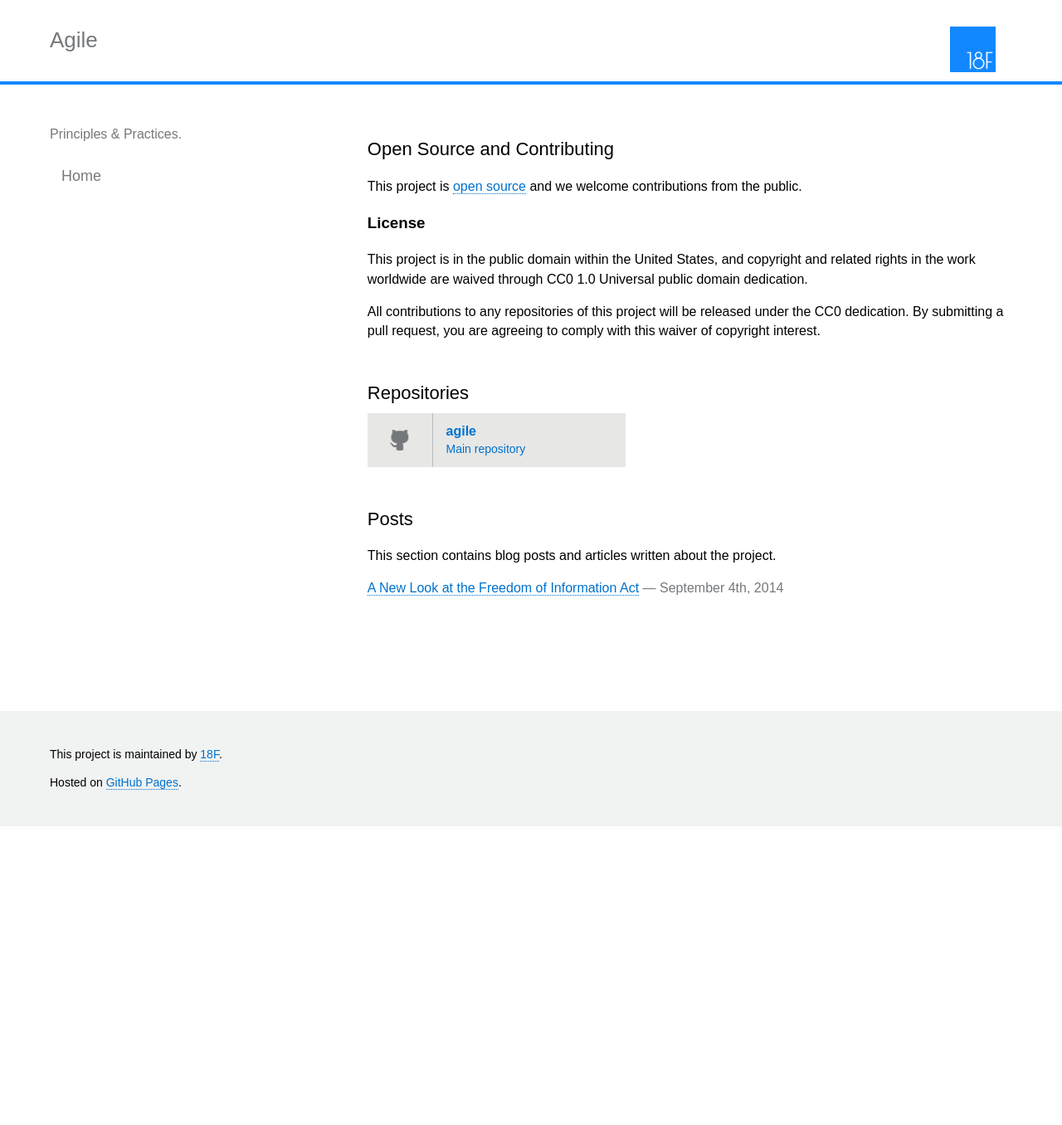
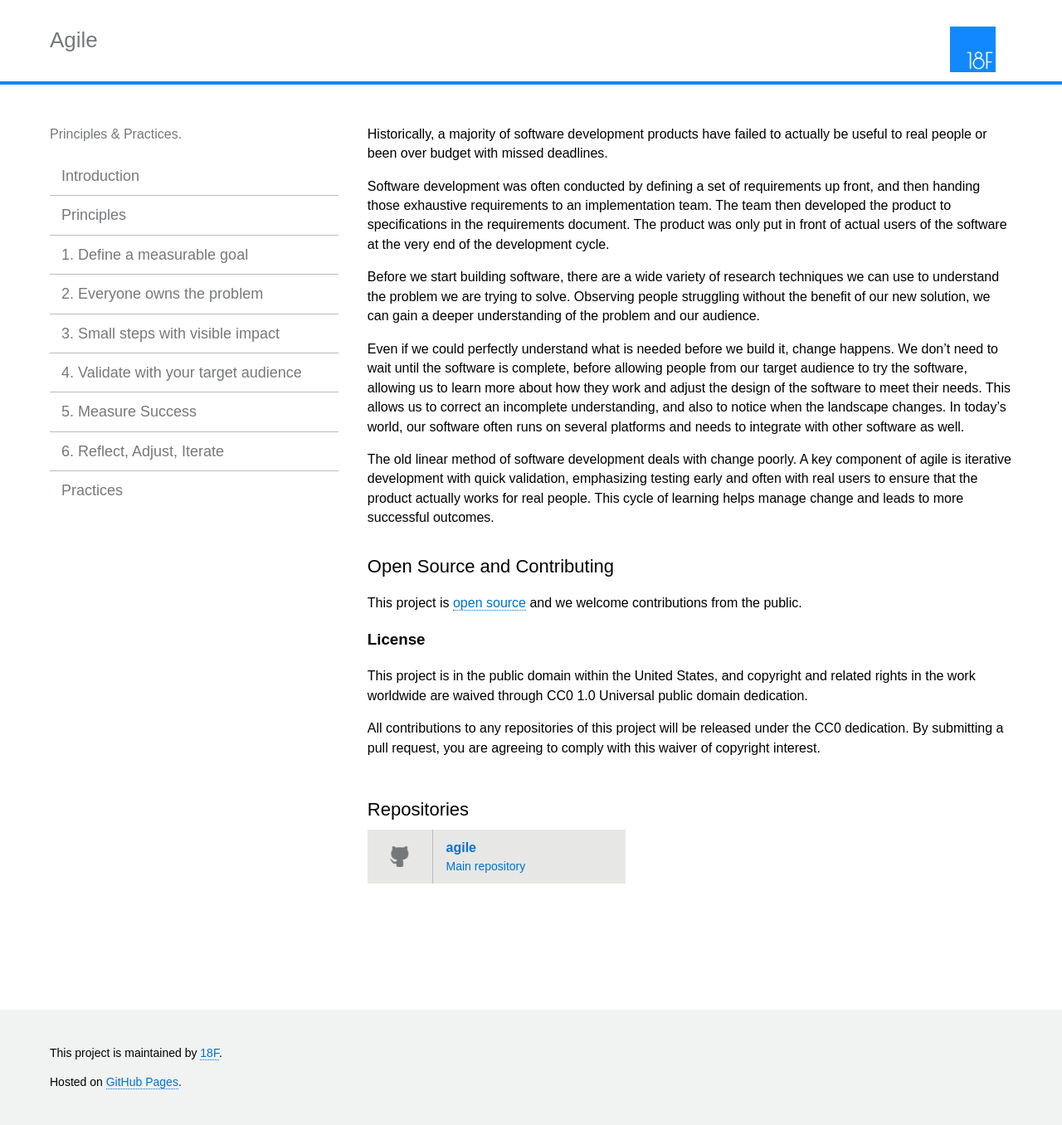
Before and after one commit to 18F/agile, a Jekyll site: the page built from index.html, in a window 1280 px wide. Shown: the whole page at 83% size. Built offline with Jekyll 4.4.1, drawn with Linux system fonts in a browser that asks for light colours; before the commit the page ends 996 px from its top, so only the background shows below that.

Commit message:
first draft of principles and practice

```diff
--- a/_config.yml
+++ b/_config.yml
@@ -27,10 +27,33 @@ logoalt: 18f logo
 # Navigation
 # List links that should appear in the site sidebar here
 navigation:
-- text: Home
+- text: Introduction
   url: index.html
   internal: true
-
+- text: Principles
+  url: principles.html
+  internal: true
+- text: 1. Define a measurable goal
+  url: 1-goal.html
+  internal: true
+- text: 2. Everyone owns the problem
+  url: 2-everyone.html
+  internal: true
+- text: 3. Small steps with visible impact
+  url: 3-steps.html
+  internal: true
+- text: 4. Validate with your target audience
+  url: 4-validate.html
+  internal: true
+- text: 5. Measure Success
+  url: 5-measure.html
+  internal: true
+- text: 6. Reflect, Adjust, Iterate
+  url: 6-iterate.html
+  internal: true
+- text: Practices
+  url: practices.html
+  internal: true
 #- text: DOCter Repo
 #  url: https://github.com/cfpb/DOCter
 #  internal: false
--- a/_includes/index.md
+++ b/_includes/index.md
@@ -1,4 +1,12 @@
+Historically, a majority of software development products have failed to actually be useful to real people or been over budget with missed deadlines.
 
+Software development was often conducted by defining a set of requirements up front, and then handing those exhaustive requirements to an implementation team. The team then developed the product to specifications in the requirements document. The product was only put in front of actual users of the software at the very end of the development cycle.
+
+Before we start building software, there are a wide variety of research techniques we can use to understand the problem we are trying to solve.  Observing people struggling without the benefit of our new solution, we can gain a deeper understanding of the problem and our audience.
+
+Even if we could perfectly understand what is needed before we build it, change happens. We don’t need to wait until the software is complete, before allowing people from our target audience to try the software, allowing us to learn more about how they work and adjust the design of the software to meet their needs.  This allows us to correct an incomplete understanding, and also to notice when the landscape changes.  In today’s world, our software often runs on several platforms and needs to integrate with other software as well.
+
+The old linear method of software development deals with change poorly. A key component of agile is iterative development with quick validation, emphasizing testing early and often with real users to ensure that the product actually works for real people.  This cycle of learning helps manage change and leads to more successful outcomes.
 
 ## Open Source and Contributing
 
--- a/index.html
+++ b/index.html
@@ -24,22 +24,3 @@ title: DOCter
   </ul>
 </section>
 {% endif %}
-
-<div id="home">
-  <h2>Posts</h2>
-
-  <p> This section contains blog posts and articles written about the project. </p>
-  <ul class="posts">
-    {% for post in site.posts %}
-      <li>
-        <a href="{{ site.baseurl }}{{ post.url }}">{{ post.title }}</a>
-        <span class="post-date">{{ post.date | date_to_string }}</span>
-      </li>
-    {% endfor %}
-
-    <li>
-        <a href="https://18f.gsa.gov/2014/09/04/a-new-look-at-the-freedom-of-information-act/">A New Look at the Freedom of Information Act</a>
-        <span class="post-date"> &mdash; September 4th, 2014</span>
-    </li>
-  </ul>
-</div>
```
Also changed, not shown: 1-goal.md (added, +26 -0 lines), 2-everyone.md (added, +17 -0 lines), 3-steps.md (added, +33 -0 lines), 4-validate.md (added, +17 -0 lines), 5-measure.md (added, +9 -0 lines), 6-iterate.md (added, +11 -0 lines), practices.md (added, +9 -0 lines), principles.md (added, +12 -0 lines).
